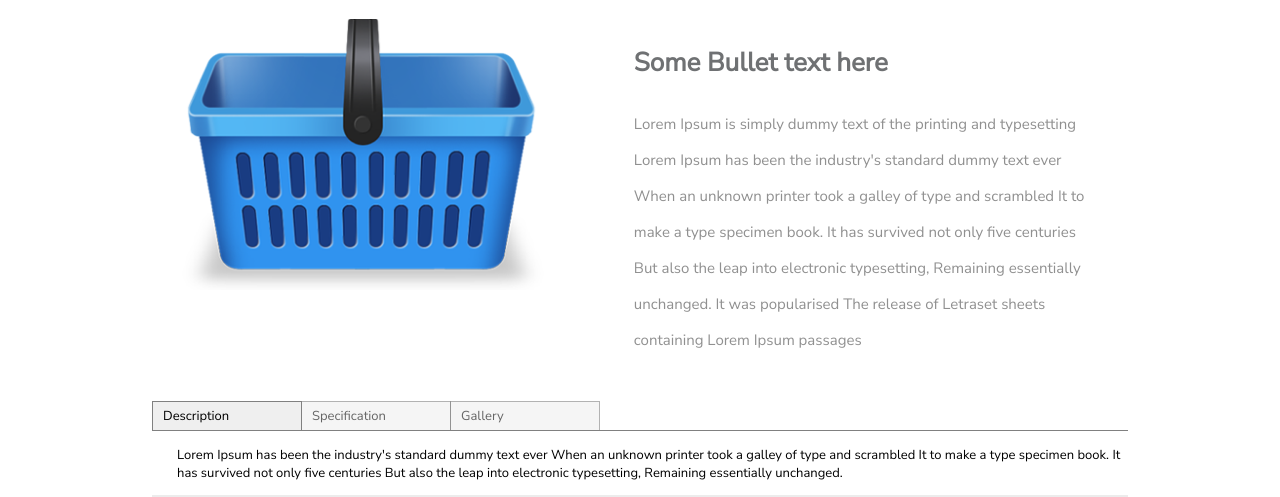
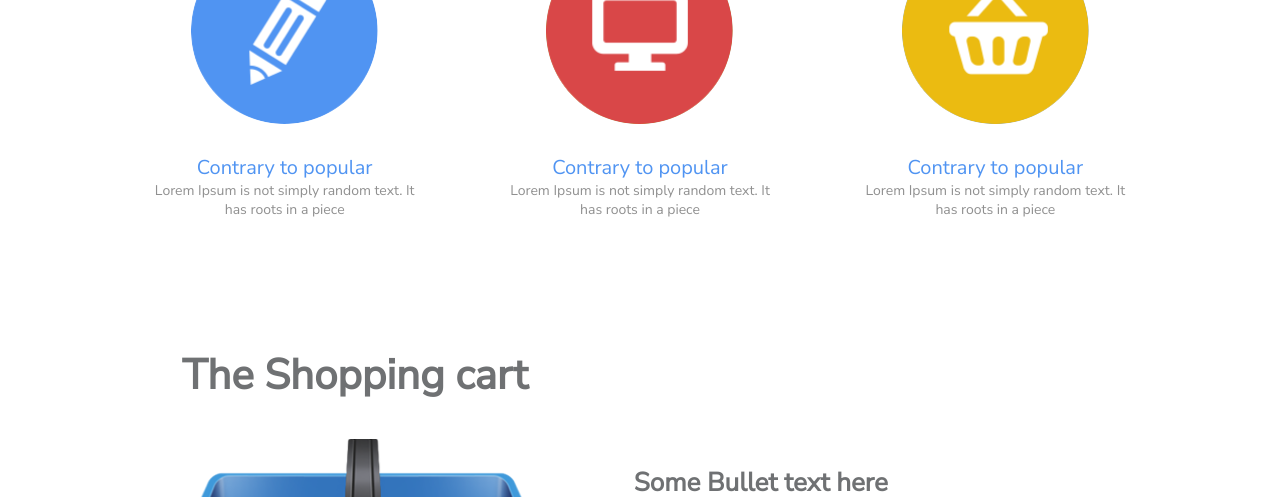
Before and after one commit to smatl/spalah, a plain HTML site: page classwork/index.html in a window 1280 px wide. Shown: the part 615-1112 px from the top of the page. Drawn offline with nearby package versions, Linux system fonts and the light colour scheme.

Commit message:
Revert "Remove block with 3 column"
This reverts commit c2ca84e2469fa52d54982732bdb1394ff838d3bb.

```diff
--- a/classwork/index.html
+++ b/classwork/index.html
@@ -64,6 +64,53 @@
 				</div>
 			</div>
 			<div id="content">
+				<div class="col-wrapper">
+					<div class="col-3">
+						<a href="#thumb1" class="animate">
+							<img src="images/shape1.png">
+						</a>
+						<div class="col-content">
+							<h2>
+								<a href="#thumb3">
+									Contrary to popular
+								</a>
+							</h2>
+							<p>
+								Lorem Ipsum is not simply random text. It has roots in a piece
+							</p>
+						</div>
+					</div>
+					<div class="col-3">
+						<a href="#thumb2" class="animate">
+							<img src="images/shape3.png">
+						</a>
+						<div class="col-content">
+							<h2>
+								<a href="#thumb3">
+									Contrary to popular
+								</a>
+							</h2>
+							<p>
+								Lorem Ipsum is not simply random text. It has roots in a piece
+							</p>
+						</div>
+					</div>
+					<div class="col-3">
+						<a href="#thumb3" class="animate">
+							<img src="images/shape2.png">
+						</a>
+						<div class="col-content">
+							<h2>
+								<a href="#thumb3">
+									Contrary to popular
+								</a>
+							</h2>
+							<p>
+								Lorem Ipsum is not simply random text. It has roots in a piece
+							</p>
+						</div>
+					</div>
+				</div>
 				<div class="shopping">
 					<h2 class="title">The Shopping cart</h2>
 					<div class="thumb-wrapper">
```
